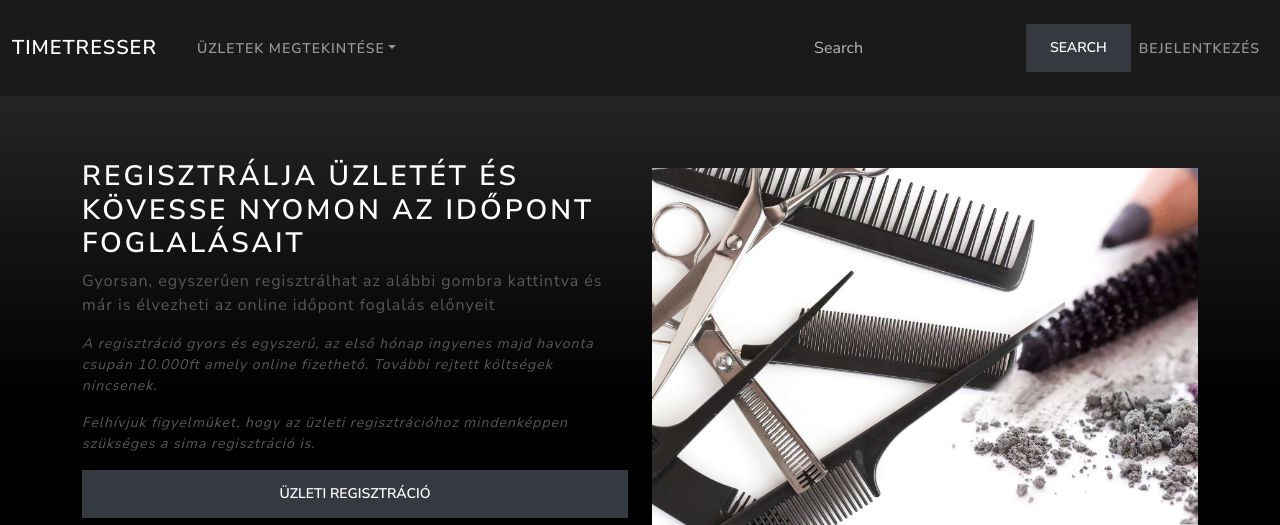
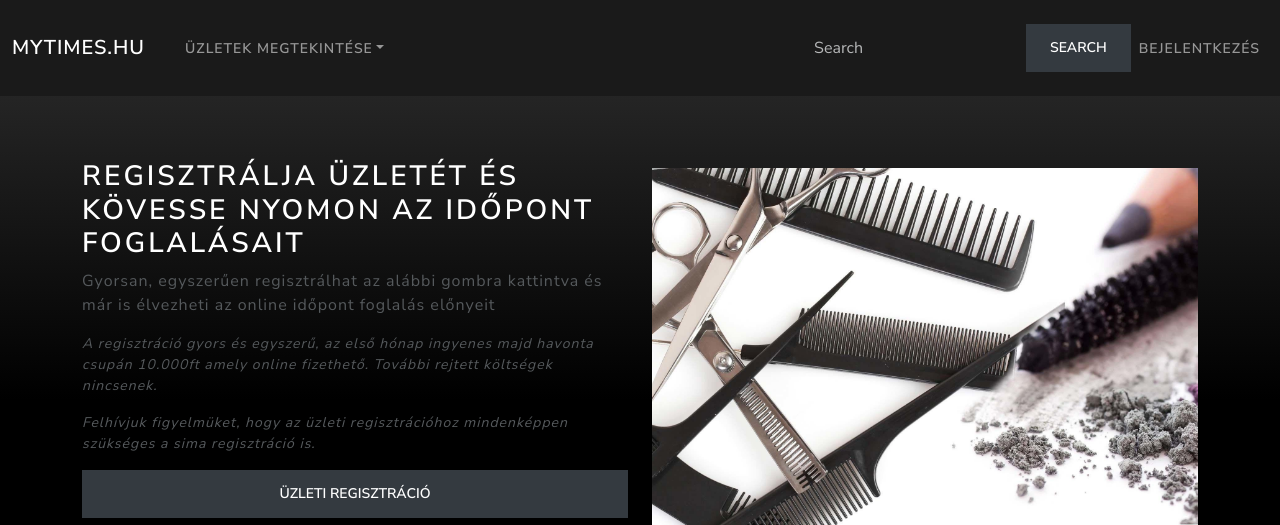
Before and after one commit to n4gY1/timetresser, a Django app: page /account/register/ in a window 1280 px wide. Shown: the top 525 px of the page. Run offline with Django 4.2, Linux system fonts and the light colour scheme; some libraries are stand-ins or nearby versions.

Commit message:
mytimes.hu

```diff
--- a/templates/base.html
+++ b/templates/base.html
@@ -3,7 +3,7 @@
 <html lang="en">
 <head>
    <meta charset="UTF-8">
-    <title>TimeTresser - {% block title %}{% endblock title %}</title>
+    <title>MyTimes.hu - {% block title %}{% endblock title %}</title>
 
     <link href="https://cdnjs.cloudflare.com/ajax/libs/font-awesome/6.0.0/css/all.min.css" rel="stylesheet"/>
 
--- a/templates/includes/navbar.html
+++ b/templates/includes/navbar.html
@@ -1,6 +1,6 @@
 <nav class="navbar navbar-expand-xl bg-primary fixed-top" data-bs-theme="dark">
   <div class="container-fluid">
-    <a class="navbar-brand" href="{% url 'home' %}">TimeTresser</a>
+    <a class="navbar-brand" href="{% url 'home' %}">MyTimes.hu</a>
     <button class="navbar-toggler" type="button" data-bs-toggle="collapse" data-bs-target="#navbarColor02" aria-controls="navbarColor02" aria-expanded="false" aria-label="Toggle navigation">
       <span class="navbar-toggler-icon"></span>
     </button>
```
